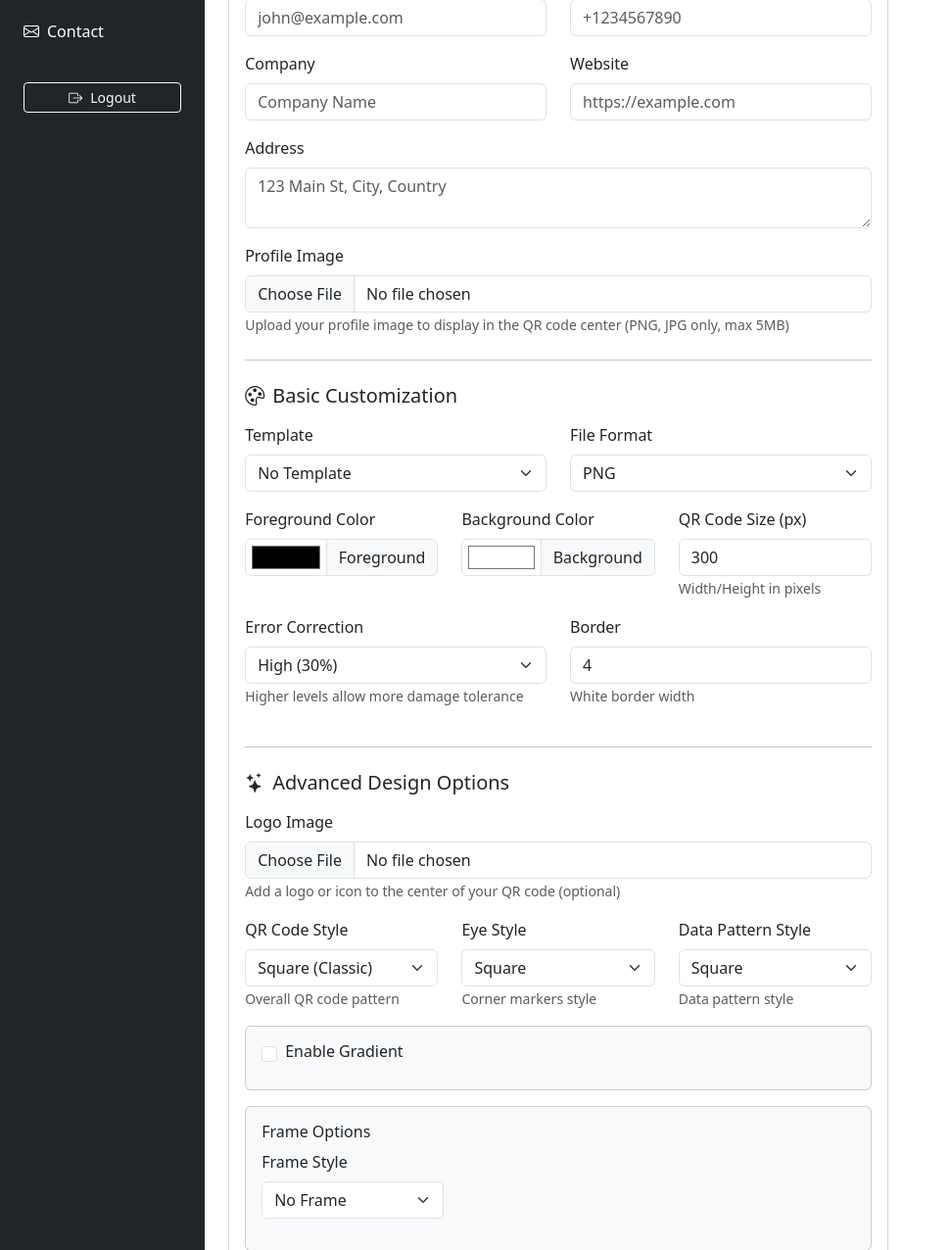
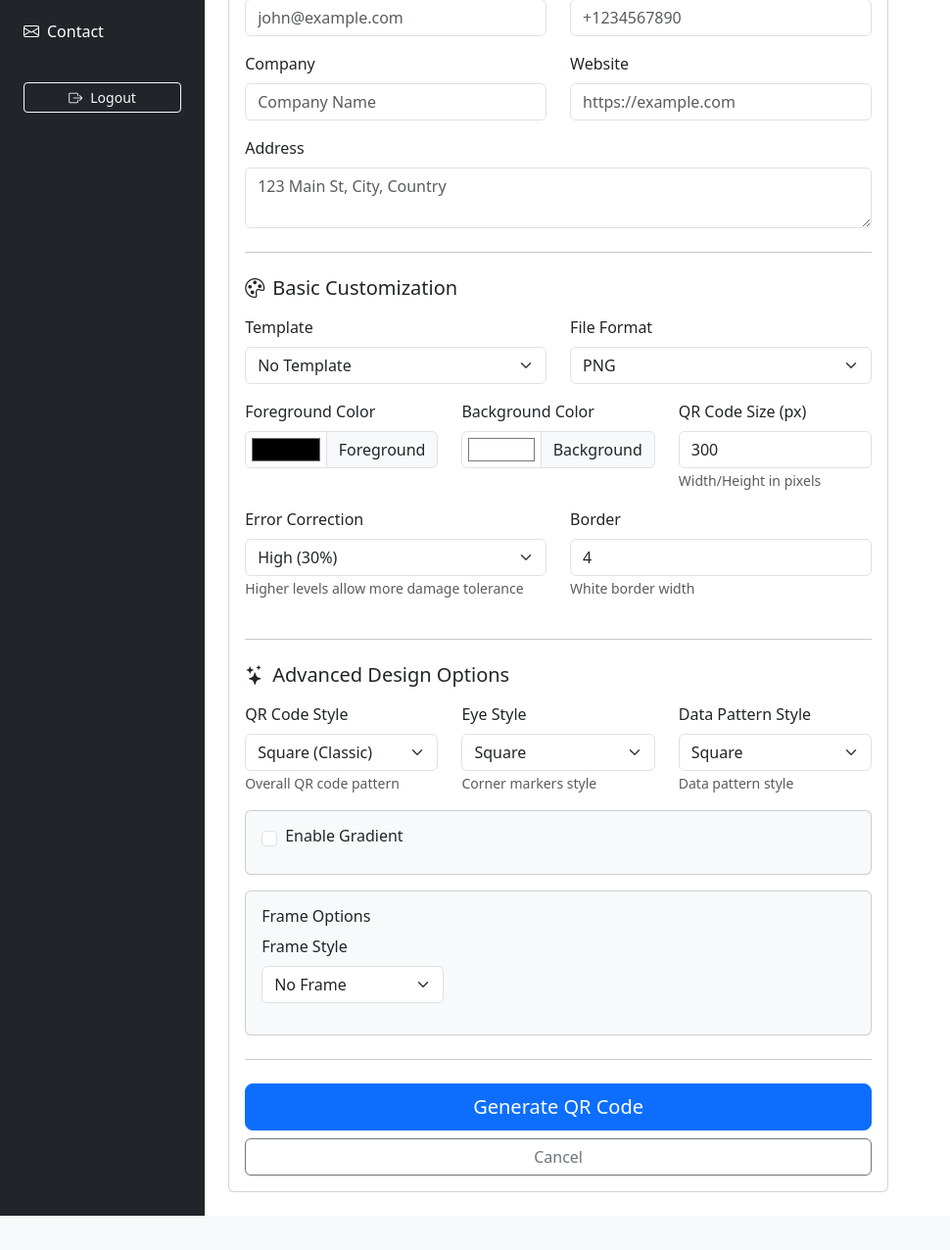
Before and after one commit to MUSTAQ-AHAMMAD/IBQ-QR-Code-Generator, a Flask app: page /generate in a window 1280 px wide. Shown: the part 800-2076 px from the top of the page at 98% size, without its empty margins (0-970 px from the left). After the commit the page ends 2041 px from the top, so only its background shows below. Run offline with Flask 3, Linux system fonts and the light colour scheme; a user stored in the database is signed in; some libraries are stand-ins or nearby versions.

Commit message:
Fix QR vCard encoding, remove logo from QR, add company logo to profile
Co-authored-by: MUSTAQ-AHAMMAD <55948767+MUSTAQ-AHAMMAD@users.noreply.github.com>

```diff
--- a/app.py
+++ b/app.py
@@ -369,15 +369,6 @@ def create_app(config_name='default'):
                 # Generate QR data based on type
                 qr_data = generate_qr_data(qr_type, form_data)
 
-                # Handle custom image upload for vCard
-                custom_image_filename = None
-                custom_image_path = None
-                if qr_type == 'vcard' and form.contact_image.data:
-                    custom_image_filename, custom_image_path = save_uploaded_image(
-                        form.contact_image.data,
-                        prefix=f'contact_{current_user.id}'
-                    )
-
                 # Generate public token
                 public_token = secrets.token_urlsafe(PUBLIC_TOKEN_LENGTH)
 
@@ -400,31 +391,16 @@ def create_app(config_name='default'):
                     template_id=form.template_id.data if form.template_id.data else None
                 )
 
-                # For vcard, generate profile URL; for others, use direct data
-                if qr_type == 'vcard':
-                    qr_code_data = url_for('contact_profile', token=public_token, _external=True)
-                else:
-                    qr_code_data = qr_data
+                # Encode QR data directly for all types (no profile URL)
+                qr_code_data = qr_data
 
-                # Handle logo upload
-                logo_path = None
-                if form.logo.data:
-                    from werkzeug.utils import secure_filename
-                    logo_file = form.logo.data
-                    # Sanitize the filename
-                    safe_name = secure_filename(form.name.data)
-                    logo_filename = generate_filename('logo_' + safe_name, 'png')
-                    logo_path = os.path.join(app.config['UPLOAD_FOLDER'], logo_filename)
-                    logo_file.save(logo_path)
-
-                # QR code settings
+                # QR code settings (no logo embedding)
                 settings = {
                     'size': form.size.data or 300,
                     'foreground_color': form.foreground_color.data or '#000000',
                     'background_color': form.background_color.data or '#FFFFFF',
                     'error_correction': form.error_correction.data or 'H',
                     'border': form.border.data or 4,
-                    'logo_path': logo_path,
                     'qr_style': form.qr_style.data or 'square',
                     'gradient_enabled': form.gradient_enabled.data or False,
                     'gradient_color': form.gradient_color.data if form.gradient_enabled.data else None,
@@ -439,11 +415,10 @@ def create_app(config_name='default'):
                 # Generate QR code
                 file_format = form.file_format.data or 'png'
 
-                # For vCard with custom image, we need to add the logo after generation
                 if file_format == 'svg':
                     qr_img = create_qr_code_svg(qr_code_data, settings)
                 else:
-                    qr_img = create_qr_code(qr_code_data, settings, logo_path=custom_image_path if qr_type == 'vcard' else None)
+                    qr_img = create_qr_code(qr_code_data, settings)
 
                 # Save to file
                 filename = generate_filename(form.name.data, file_format)
@@ -460,7 +435,6 @@ def create_app(config_name='default'):
                 qr_code.background_color = settings['background_color']
                 qr_code.error_correction = settings['error_correction']
                 qr_code.border = settings['border']
-                qr_code.logo_path = logo_path
                 qr_code.qr_style = settings['qr_style']
                 qr_code.gradient_enabled = settings['gradient_enabled']
                 qr_code.gradient_color = settings['gradient_color']
@@ -470,10 +444,6 @@ def create_app(config_name='default'):
                 qr_code.frame_color = settings['frame_color']
                 qr_code.eye_style = settings['eye_style']
                 qr_code.data_style = settings['data_style']
-
-                # Save custom image path if uploaded
-                if custom_image_path:
-                    qr_code.custom_image_path = custom_image_path
 
                 db.session.add(qr_code)
                 db.session.commit()
@@ -658,6 +628,22 @@ def create_app(config_name='default'):
         flash('Template deleted successfully!', 'success')
         return redirect(url_for('templates'))
 
+    @app.route('/company-logo/<filename>')
+    def serve_company_logo(filename):
+        """Serve company logo files (public, used on contact profile pages)."""
+        from werkzeug.utils import secure_filename
+        safe_filename = secure_filename(filename)
+        # Only serve files that are registered as a company_logo in the users table
+        user = User.query.filter_by(company_logo=safe_filename).first()
+        if not user:
+            return "File not found", 404
+        file_path = os.path.join(app.config['UPLOAD_FOLDER'], safe_filename)
+        upload_folder = os.path.abspath(app.config['UPLOAD_FOLDER'])
+        abs_file_path = os.path.abspath(file_path)
+        if not abs_file_path.startswith(upload_folder) or not os.path.exists(abs_file_path):
+            return "File not found", 404
+        return send_file(abs_file_path)
+
     @app.route('/settings/profile', methods=['GET', 'POST'])
     @login_required
     def settings_profile():
@@ -670,8 +656,26 @@ def create_app(config_name='default'):
             current_user.email = form.email.data
             current_user.company = form.company.data
             current_user.phone = form.phone.data
+
+            # Handle company logo upload
+            old_logo = None
+            if form.company_logo.data:
+                logo_filename, logo_filepath = save_uploaded_image(
+                    form.company_logo.data,
+                    prefix=f'company_logo_{current_user.id}'
+                )
+                if logo_filename:
+                    old_logo = current_user.company_logo
+                    current_user.company_logo = logo_filename
+
             current_user.updated_at = datetime.utcnow()
             db.session.commit()
+
+            # Delete old logo file only after the DB commit succeeds
+            if old_logo:
+                old_path = os.path.join(app.config['UPLOAD_FOLDER'], old_logo)
+                if os.path.exists(old_path):
+                    os.remove(old_path)
 
             log_action('update_profile', 'user', current_user.id, status='success')
             flash('Profile updated successfully!', 'success')
--- a/forms.py
+++ b/forms.py
@@ -100,7 +100,7 @@ class QRCodeGenerateForm(FlaskForm):
     contact_company = StringField('Company', validators=[Optional(), Length(max=100)])
     contact_title = StringField('Job Title', validators=[Optional(), Length(max=100)])
     contact_address = TextAreaField('Address', validators=[Optional(), Length(max=500)])
-    contact_image = FileField('Profile Image', validators=[Optional(), FileAllowed(['png', 'jpg', 'jpeg'], 'Images only!')])
+
 
     # URL field
     url = StringField('URL', validators=[Optional(), Length(max=2000)])
@@ -166,7 +166,6 @@ class QRCodeGenerateForm(FlaskForm):
     ], default='png')
 
     # Advanced design options
-    logo = FileField('Logo Image', validators=[FileAllowed(['png', 'jpg', 'jpeg'], 'Images only!')])
     qr_style = SelectField('QR Code Style', choices=[
         ('square', 'Square (Classic)'),
         ('rounded', 'Rounded Corners'),
@@ -244,6 +243,7 @@ class ProfileForm(FlaskForm):
     email = StringField('Email', validators=[DataRequired(), Email(), Length(max=120)])
     company = StringField('Company', validators=[Optional(), Length(max=100)])
     phone = StringField('Phone', validators=[Optional(), Length(max=20)])
+    company_logo = FileField('Company Logo', validators=[Optional(), FileAllowed(['png', 'jpg', 'jpeg'], 'Images only!')])
     submit = SubmitField('Update Profile')
 
 class ChangePasswordForm(FlaskForm):
--- a/models.py
+++ b/models.py
@@ -33,6 +33,9 @@ class User(UserMixin, db.Model):
     account_locked_until = db.Column(db.DateTime)
     last_login = db.Column(db.DateTime)
     last_login_ip = db.Column(db.String(45))
+
+    # Branding
+    company_logo = db.Column(db.String(255))  # Filename of uploaded company logo
 
     # Preferences
     theme = db.Column(db.String(10), default='light')
--- a/templates/dashboard/generate.html
+++ b/templates/dashboard/generate.html
@@ -96,16 +96,6 @@
                             {{ form.contact_address(class="form-control", rows="2", placeholder="123 Main St, City, Country") }}
                         </div>
 
-                        <div class="mb-3">
-                            {{ form.contact_image.label(class="form-label") }}
-                            <div class="input-group">
-                                {{ form.contact_image(class="form-control", id="contactImage") }}
-                            </div>
-                            <small class="form-text text-muted">Upload your profile image to display in the QR code center (PNG, JPG only, max 5MB)</small>
-                            <div id="imagePreview" class="mt-2" style="display:none;">
-                                <img id="previewImg" src="" alt="Preview" style="max-width: 150px; max-height: 150px; border-radius: 8px; border: 2px solid #ddd;">
-                            </div>
-                        </div>
                         <hr class="my-4">
                     </div>
 
@@ -360,13 +350,6 @@
                     <hr class="my-4">
 
                     <h5 class="mb-3"><i class="bi bi-stars me-2"></i>Advanced Design Options</h5>
-
-                    <!-- Logo Upload -->
-                    <div class="mb-3">
-                        {{ form.logo.label(class="form-label") }}
-                        {{ form.logo(class="form-control") }}
-                        <small class="form-text text-muted">Add a logo or icon to the center of your QR code (optional)</small>
-                    </div>
 
                     <!-- Style Options -->
                     <div class="row">
```
Also changed, not shown: migrate_db.py (+47 -50 lines), templates/contact_profile.html (+9 -0 lines), templates/dashboard/settings_profile.html (+19 -1 lines).
